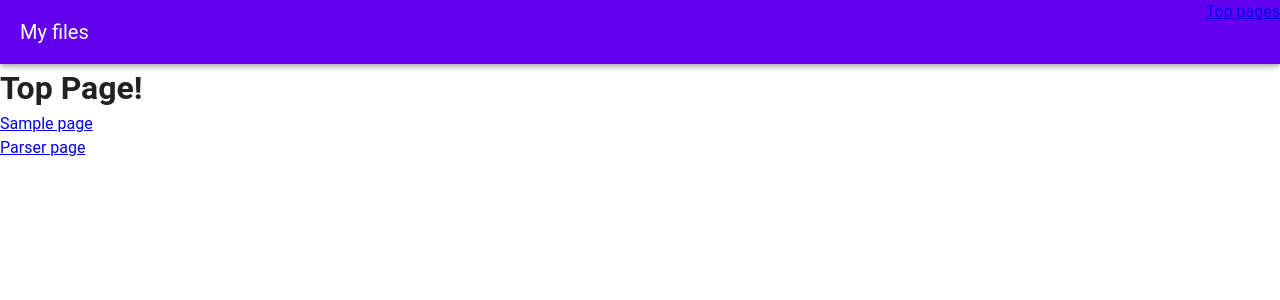
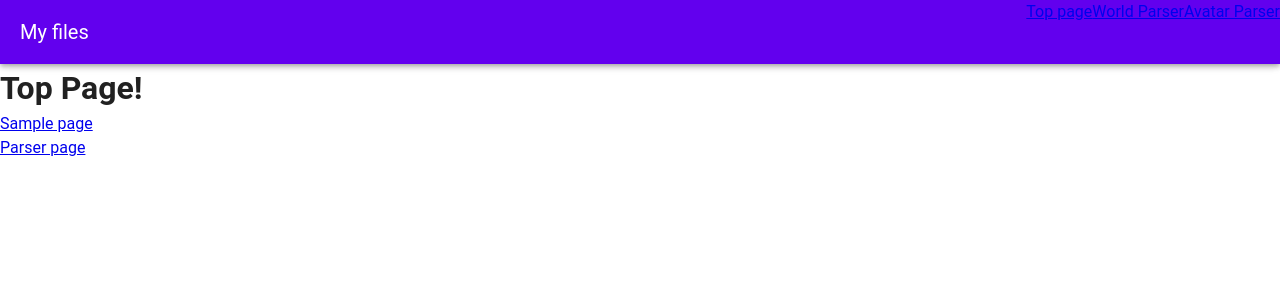
Before and after one commit to yukke271/VRCFavoLister, a Nuxt app in the folder nuxt/app/VRCFavoLister/: page / in a window 1280 px wide. Shown: the top 300 px of the page. Built offline with nearby package versions, Linux system fonts and the light colour scheme.

Commit message:
update navbar

```diff
--- a/nuxt/app/VRCFavoLister/components/NavigationBar.vue
+++ b/nuxt/app/VRCFavoLister/components/NavigationBar.vue
@@ -6,7 +6,9 @@
     <v-spacer />
 
     <v-toolbar-items v-if="!isMobile()">
-      <NuxtLink to="/"> Top pages </NuxtLink>
+      <div v-for="item in items" :key="item.title">
+        <NuxtLink :to="item.value"> {{ item.title }} </NuxtLink>
+      </div>
     </v-toolbar-items>
     <v-app-bar-nav-icon
       v-else
@@ -16,13 +18,33 @@
   </v-app-bar>
 
   <v-navigation-drawer v-model="drawer" location="right" temporary>
-    <v-list :items="items" />
+    <v-list>
+      <v-list-item v-for="item in items" :key="item.title">
+        <NuxtLink :to="item.value">
+          {{ item.title }}
+        </NuxtLink>
+      </v-list-item>
+    </v-list>
   </v-navigation-drawer>
 </template>
 
 <script setup lang="ts">
 const drawer = ref(false); // ドロワーの開閉状態
-const items = ref([{ title: "Home", value: "/" }]); // メニューのリスト
+const items = [
+  // メニューのリスト
+  {
+    title: "Top page",
+    value: "/",
+  },
+  {
+    title: "World Parser",
+    value: "/parser/world",
+  },
+  {
+    title: "Avatar Parser",
+    value: "/parser/avatar",
+  },
+];
 const isMobile = () => {
   /* UserAgentが廃止になるため、別の方法を考える
   const userAgent = window.navigator.userAgent.toLowerCase();
```
